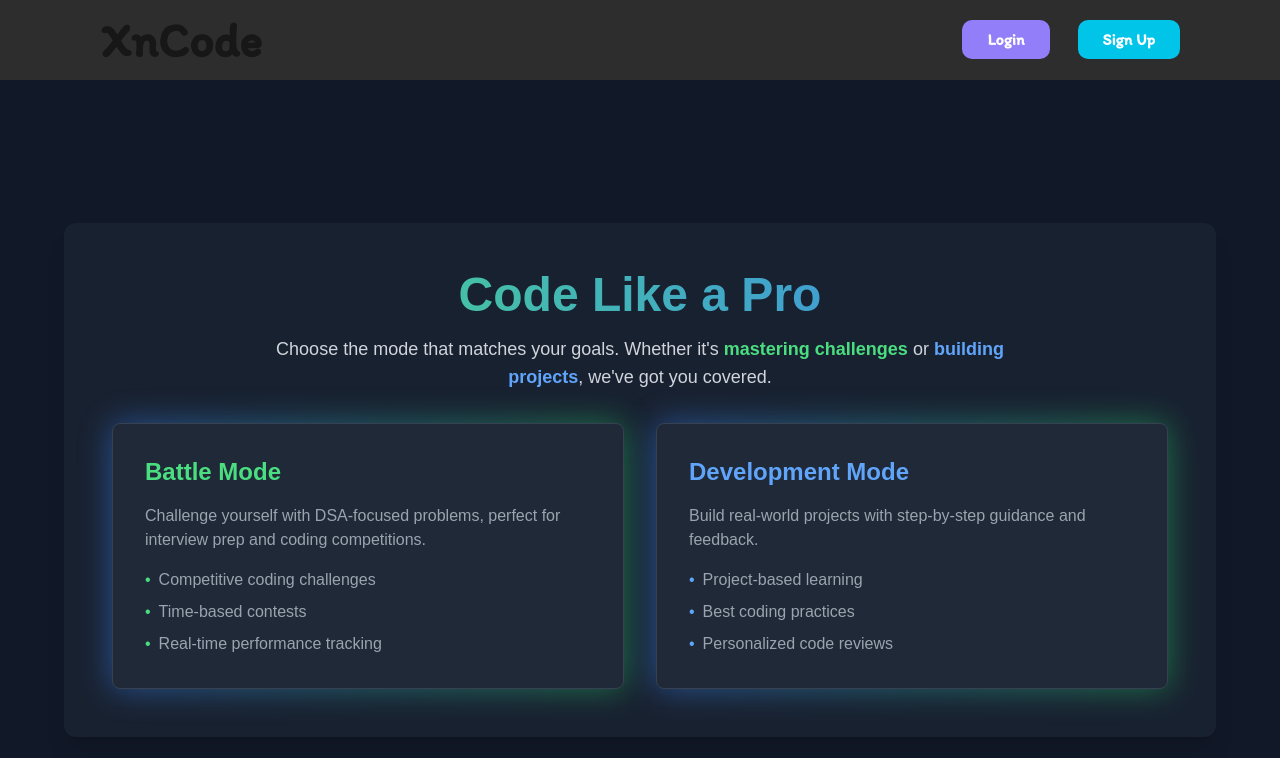
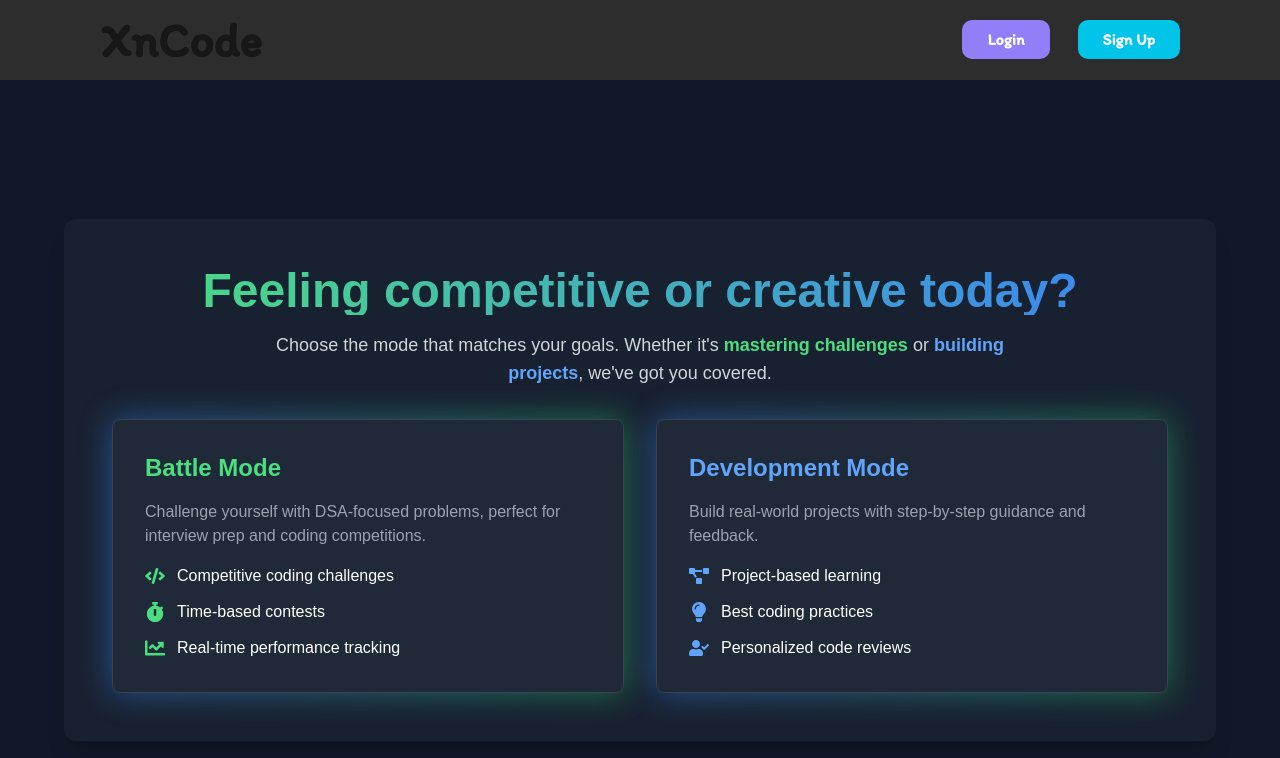
Before and after one commit to GulshanJha00/XnCode, a Next.js app: page /home in a window 1280 px wide. Shown: the top 758 px of the page. Built offline with nearby package versions, Linux system fonts and the light colour scheme; a web font is replaced by a local one.

Commit message:
final version

```diff
--- a/src/app/home/page.tsx
+++ b/src/app/home/page.tsx
@@ -1,5 +1,6 @@
 import React from "react";
 import Link from "next/link";
+import { FaCode, FaStopwatch, FaChartLine, FaProjectDiagram, FaLightbulb, FaUserCheck } from "react-icons/fa";
 
 const Home = () => {
   return (
@@ -8,10 +9,10 @@ const Home = () => {
         <div className="w-full p-8 lg:p-12 space-y-8">
           <div className="text-center space-y-4">
             <h1 className="text-4xl md:text-5xl font-extrabold bg-clip-text text-transparent bg-gradient-to-r from-green-400 to-blue-500">
-              Code Like a Pro
+            Feeling competitive or creative today?
             </h1>
             <p className="text-lg text-gray-300 max-w-3xl mx-auto">
-              Choose the mode that matches your goals. Whether it's{" "}
+              Choose the mode that matches your goals. Whether it&apos;s{" "}
               <span className="text-green-400 font-bold">
                 mastering challenges
               </span>{" "}
@@ -34,20 +35,20 @@ const Home = () => {
                     Challenge yourself with DSA-focused problems, perfect for
                     interview prep and coding competitions.
                   </p>
-                  <ul className="text-gray-400 space-y-2">
-                    <li className="flex items-center">
-                      <span className="mr-2 text-green-400">&#8226;</span>
-                      Competitive coding challenges
-                    </li>
-                    <li className="flex items-center">
-                      <span className="mr-2 text-green-400">&#8226;</span>
-                      Time-based contests
-                    </li>
-                    <li className="flex items-center">
-                      <span className="mr-2 text-green-400">&#8226;</span>
-                      Real-time performance tracking
-                    </li>
-                  </ul>
+                  <div className="flex flex-col space-y-3">
+                    <div className="flex items-center">
+                      <FaCode className="text-green-400 mr-3 text-xl" />
+                      <span>Competitive coding challenges</span>
+                    </div>
+                    <div className="flex items-center">
+                      <FaStopwatch className="text-green-400 mr-3 text-xl" />
+                      <span>Time-based contests</span>
+                    </div>
+                    <div className="flex items-center">
+                      <FaChartLine className="text-green-400 mr-3 text-xl" />
+                      <span>Real-time performance tracking</span>
+                    </div>
+                  </div>
                 </div>
               </Link>
             </div>
@@ -64,20 +65,20 @@ const Home = () => {
                     Build real-world projects with step-by-step guidance and
                     feedback.
                   </p>
-                  <ul className="text-gray-400 space-y-2">
-                    <li className="flex items-center">
-                      <span className="mr-2 text-blue-400">&#8226;</span>
-                      Project-based learning
-                    </li>
-                    <li className="flex items-center">
-                      <span className="mr-2 text-blue-400">&#8226;</span>
-                      Best coding practices
-                    </li>
-                    <li className="flex items-center">
-                      <span className="mr-2 text-blue-400">&#8226;</span>
-                      Personalized code reviews
-                    </li>
-                  </ul>
+                  <div className="flex flex-col space-y-3">
+                    <div className="flex items-center">
+                      <FaProjectDiagram className="text-blue-400 mr-3 text-xl" />
+                      <span>Project-based learning</span>
+                    </div>
+                    <div className="flex items-center">
+                      <FaLightbulb className="text-blue-400 mr-3 text-xl" />
+                      <span>Best coding practices</span>
+                    </div>
+                    <div className="flex items-center">
+                      <FaUserCheck className="text-blue-400 mr-3 text-xl" />
+                      <span>Personalized code reviews</span>
+                    </div>
+                  </div>
                 </div>
               </Link>
             </div>
```
